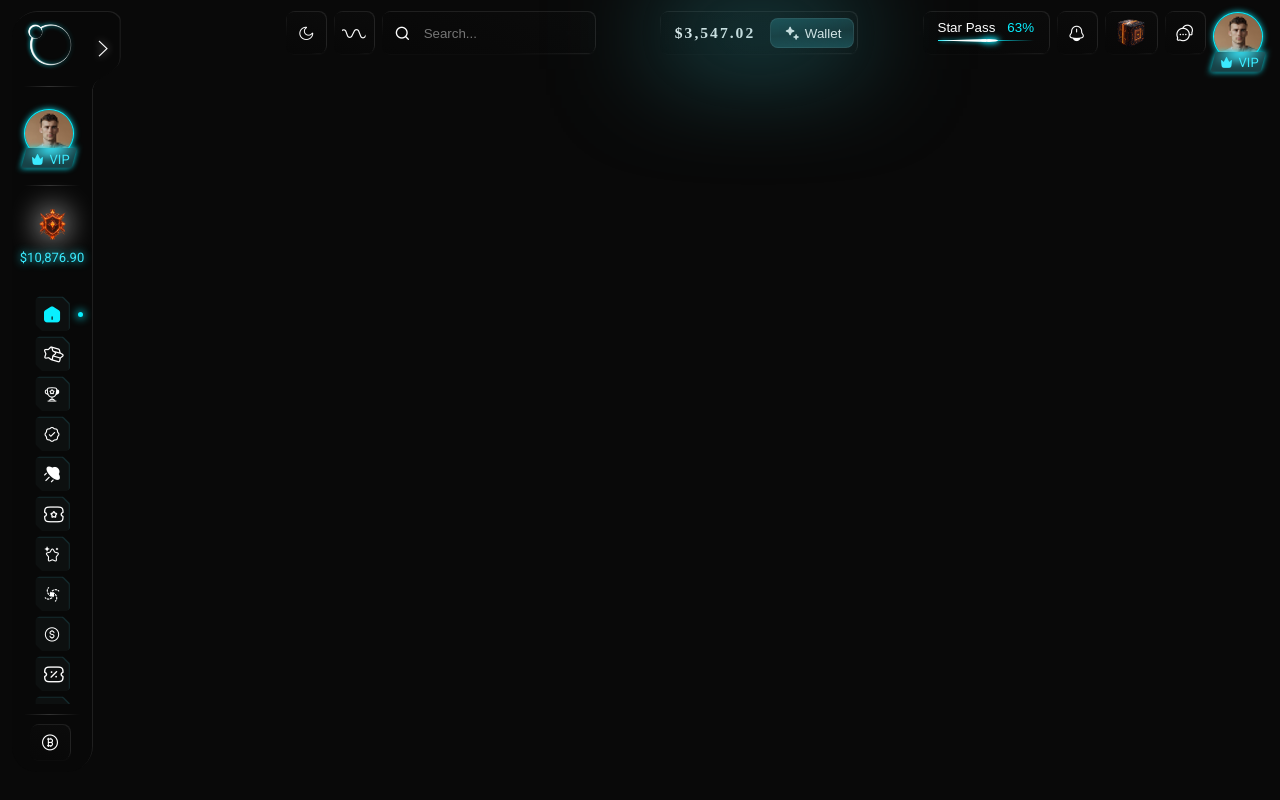
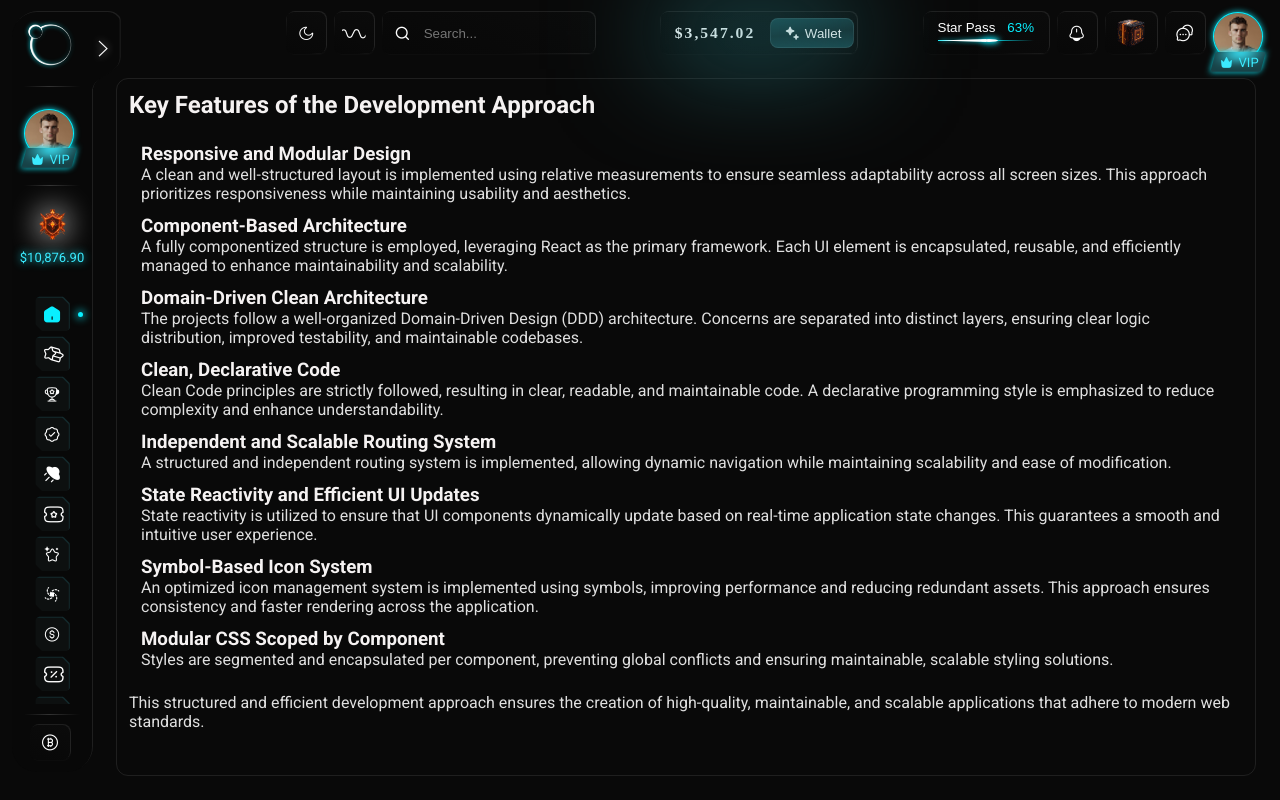
Before and after one commit to cristianm-developer/OrbetFrontEnd, a React (Create React App) app: page / in a window 1280 px wide. Built offline with nearby package versions, Linux system fonts and the light colour scheme; a web font is replaced by a local one.

Commit message:
main page

```diff
--- a/src/App.css
+++ b/src/App.css
@@ -34,6 +34,7 @@ body{
   width: 100%;
   background-color: var(--Background-Color);
   overflow: hidden;
+  color: rgb(245, 242, 242);
 
   *{
     box-sizing: content-box;
--- a/src/components/buttonSidebar/buttonSidebar.css
+++ b/src/components/buttonSidebar/buttonSidebar.css
@@ -109,9 +109,9 @@
         opacity: 1;
         height: 100%;
         width: 4px;
-        left: -2px;
+        left: 0;
         filter: drop-shadow(0px 0px 1px var(--Color-Primary)) drop-shadow(0px 0px 25px var(--Color-Primary)) drop-shadow(0px 0px 25px var(--Color-Primary));
-        z-index: 5;
+        z-index: 12;
     }
 
 
@@ -126,7 +126,7 @@
         left: 0;
         clip-path: polygon(0 0, 100% 10%, 100% 90%, 0% 100%);
         background-color: var(--Color-Primary);
-        z-index: 5;
+        z-index: 12;
     }
 
 }
--- a/src/core/SideBarLeft/SideBarLeft.css
+++ b/src/core/SideBarLeft/SideBarLeft.css
@@ -11,7 +11,7 @@
     max-width: 98dvw;
     max-height: 95dvh;
     transition: width var(--Animation-speed) ease-in-out;
-    z-index: 3;
+    z-index: 6;
 
     filter: drop-shadow(1px -1px 0px var(--Color-Primary-Fade));
 
--- /dev/null
+++ b/src/presentation/HomeView.css
@@ -0,0 +1,20 @@
+#HomeView{
+    padding: 12px;
+    border: solid 1px var(--Color-Primary-Fade);
+    border-radius: 12px;
+    display: flex;
+    flex-direction: column;
+    gap: 24px;
+
+    section{
+        padding: 0 12px;
+        overflow: auto;
+        display: flex;
+        flex-direction: column;
+        gap: 12px;
+    }
+
+    p{
+        color: rgb(223, 223, 223);
+    }
+}
--- a/src/presentation/HomeView.js
+++ b/src/presentation/HomeView.js
@@ -1,6 +1,71 @@
+import './HomeView.css';
 
+const HomeView = (() => <div id="HomeView">
+    <h2>Key Features of the Development Approach</h2>
+    <section>
 
+        <div>
+            <h3>Responsive and Modular Design</h3>
+            <p>
+                A clean and well-structured layout is implemented using relative measurements to ensure seamless adaptability
+                across all screen sizes. This approach prioritizes responsiveness while maintaining usability and aesthetics.
+            </p>
+        </div>
+        <div>
+            <h3>Component-Based Architecture</h3>
+            <p>
+                A fully componentized structure is employed, leveraging React as the primary framework.
+                Each UI element is encapsulated, reusable, and efficiently managed to enhance maintainability and scalability.
+            </p>
+        </div>
+        <div>
+            <h3>Domain-Driven Clean Architecture</h3>
+            <p>
+                The projects follow a well-organized Domain-Driven Design (DDD) architecture.
+                Concerns are separated into distinct layers, ensuring clear logic distribution, improved testability, and maintainable codebases.
+            </p>
+        </div>
+        <div>
+            <h3>Clean, Declarative Code</h3>
+            <p>
+                Clean Code principles are strictly followed, resulting in clear, readable, and maintainable code.
+                A declarative programming style is emphasized to reduce complexity and enhance understandability.
+            </p>
+        </div>
+        <div>
+            <h3>Independent and Scalable Routing System</h3>
+            <p>
+                A structured and independent routing system is implemented, allowing dynamic navigation while maintaining
+                scalability and ease of modification.
+            </p>
+        </div>
+        <div>
+            <h3>State Reactivity and Efficient UI Updates</h3>
+            <p>
+                State reactivity is utilized to ensure that UI components dynamically update based on real-time
+                application state changes. This guarantees a smooth and intuitive user experience.
+            </p>
+        </div>
+        <div>
+            <h3>Symbol-Based Icon System</h3>
+            <p>
+                An optimized icon management system is implemented using symbols, improving performance and reducing redundant assets.
+                This approach ensures consistency and faster rendering across the application.
+            </p>
+        </div>
+        <div>
+            <h3>Modular CSS Scoped by Component</h3>
+            <p>
+                Styles are segmented and encapsulated per component, preventing global conflicts and ensuring
+                maintainable, scalable styling solutions.
+            </p>
+        </div>
+    </section>
 
-const HomeView = (() => <div></div>)
+    <p>
+        This structured and efficient development approach ensures the creation of high-quality, maintainable,
+        and scalable applications that adhere to modern web standards.
+    </p>
+</div>)
 
 export default HomeView;
```
